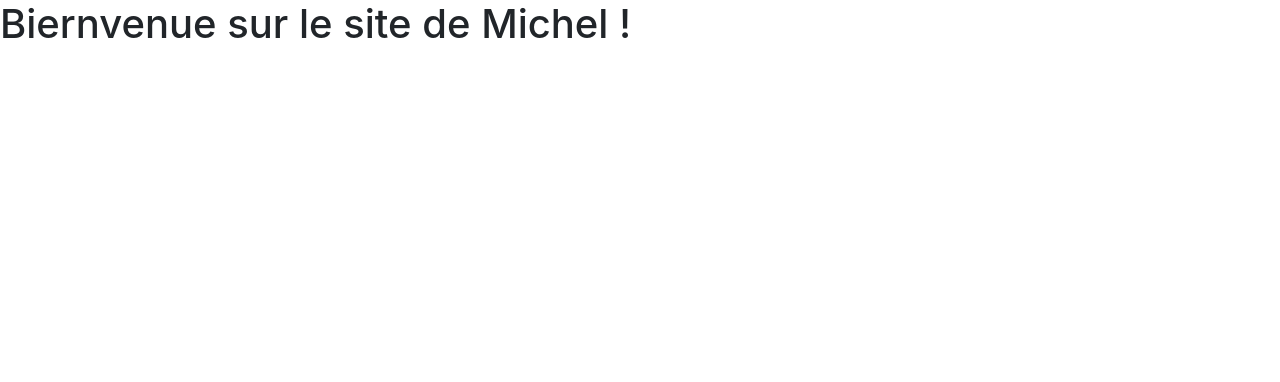
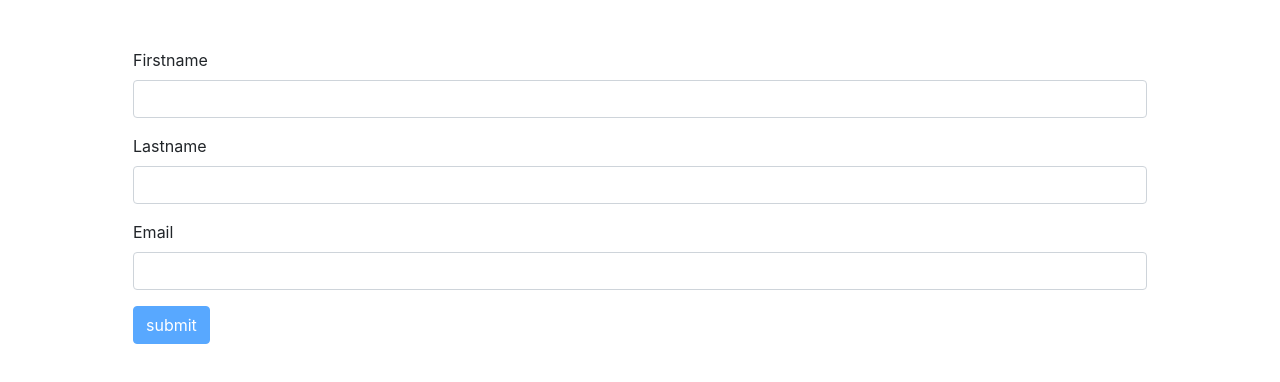
Before and after one commit to mvidailhet/donkey_school-angular_challenges_corrections, an Angular app: page / in a window 1280 px wide. Shown: the top 382 px of the page. Built offline with nearby package versions, Linux system fonts and the light colour scheme.

Commit message:
Création du formulaire basique avec firstname, lastname et email

```diff
--- a/src/app/app.component.html
+++ b/src/app/app.component.html
@@ -1,3 +1,3 @@
-<h1>{{ title }}</h1>
+<app-sign-up></app-sign-up>
 
 <router-outlet></router-outlet>
--- a/src/app/app.component.ts
+++ b/src/app/app.component.ts
@@ -6,5 +6,5 @@ import { Component } from '@angular/core';
   styleUrls: ['./app.component.scss']
 })
 export class AppComponent {
-  title = 'Biernvenue sur le site de Michel !';
+
 }
--- a/src/app/app.module.ts
+++ b/src/app/app.module.ts
@@ -4,14 +4,18 @@ import { BrowserModule } from '@angular/platform-browser';
 import { AppRoutingModule } from './app-routing.module';
 import { AppComponent } from './app.component';
 import { NgbModule } from '@ng-bootstrap/ng-bootstrap';
+import { SignUpComponent } from './components/sign-up/sign-up.component';
+import { FormsModule } from '@angular/forms';
 
 @NgModule({
   declarations: [
-    AppComponent
+    AppComponent,
+    SignUpComponent
   ],
   imports: [
     BrowserModule,
     AppRoutingModule,
+    FormsModule,
     NgbModule
   ],
   providers: [],
--- /dev/null
+++ b/src/app/components/sign-up/sign-up.component.html
@@ -0,0 +1,71 @@
+<div class="container">
+  <div class="p-5">
+    <form (ngSubmit)="onSubmit(f)" #f="ngForm">
+      <div ngModelGroup="userData">
+        <div class="form-group">
+          <label for="firstnameInput">Firstname</label>
+          <input
+            class="form-control"
+            id="firstnameInput"
+            type="text"
+            name="firstname"
+            ngModel
+            required
+            #firstname="ngModel"
+          />
+          <div
+            class="form-text text-danger"
+            *ngIf="firstname.touched && firstname.errors?.['required']"
+          >
+            Please provide a firstname
+          </div>
+        </div>
+        <div class="form-group">
+          <label for="lastnameInput">Lastname</label>
+          <input
+            class="form-control"
+            id="lastnameInput"
+            type="text"
+            name="lastname"
+            ngModel
+            required
+            #lastname="ngModel"
+          />
+          <div
+            class="form-text text-danger"
+            *ngIf="lastname.touched && lastname.errors?.['required']"
+          >
+            Please provide a lastname
+          </div>
+        </div>
+        <div class="form-group">
+          <label for="emailInput">Email</label>
+          <input
+            class="form-control"
+            type="email"
+            id="emailInput"
+            name="email"
+            ngModel
+            required
+            email
+            #email="ngModel"
+          />
+          <ng-container *ngIf="email.touched">
+            <div
+              class="form-text text-danger"
+              *ngIf="email.errors?.['required']"
+            >
+              Please provide an email
+            </div>
+            <div class="form-text text-danger" *ngIf="email.errors?.['email']">
+              Please provide a valid email
+            </div>
+          </ng-container>
+        </div>
+      </div>
+      <button [disabled]="!f.valid" class="btn btn-primary" type="submit">
+        submit
+      </button>
+    </form>
+  </div>
+</div>
--- /dev/null
+++ b/src/app/components/sign-up/sign-up.component.scss
@@ -0,0 +1,3 @@
+input.ng-touched.ng-invalid {
+  border: 1px solid red;
+}
--- /dev/null
+++ b/src/app/components/sign-up/sign-up.component.ts
@@ -0,0 +1,30 @@
+import { Component } from '@angular/core';
+import { NgForm } from '@angular/forms';
+
+export interface User {
+  firstname: string;
+  lastname: string;
+  mail: string;
+  password: string;
+}
+
+@Component({
+  selector: 'app-sign-up',
+  templateUrl: './sign-up.component.html',
+  styleUrls: ['./sign-up.component.scss'],
+})
+export class SignUpComponent {
+  onSubmit(userForm: NgForm): void {
+    const user: User = userForm.value.userData;
+    console.log(user);
+
+    userForm.reset({
+      userData: {
+        firstname: '',
+        lastname: '',
+        mail: '',
+        password: '',
+      },
+    });
+  }
+}
```
